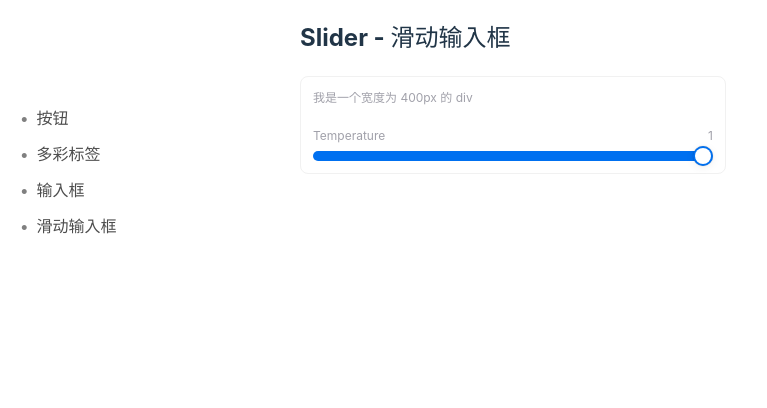
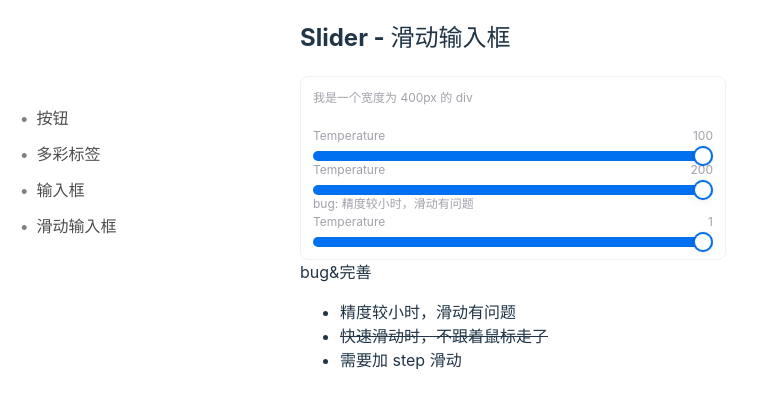
Before and after one commit to ImSwordTooth/MyComponents, a Vue app: page /#/slider in a window 1280 px wide. Shown: the top 408 px of the page, without its empty margins (0-767 px from the left). Built offline with nearby package versions, Linux system fonts and the light colour scheme.

Commit message:
添加了 slider 的滑动功能

```diff
--- a/src/components/Slider.vue
+++ b/src/components/Slider.vue
@@ -14,7 +14,7 @@
 </template>
 
 <script setup lang="ts">
-import {computed, nextTick, ref} from 'vue';
+import {computed, nextTick, onMounted, ref} from 'vue';
 
 const props = defineProps<{
   minValue: number // 最小值
@@ -28,9 +28,15 @@ const sliderValue = ref<number>(props.maxValue)
 const sliderPercent = computed(() => {
   return ((sliderValue.value - props.minValue) / props.maxValue) * 100
 })
-const stepWidth = computed(() => {
-  const { width } = sliderInner.value.getBoundingClientRect()
-  return width / ((props.maxValue - props.minValue) / props.step)
+
+const staticClientRect= computed(() => {
+  console.log(sliderInner.value.getBoundingClientRect())
+  const { width, left, right } = sliderInner.value.getBoundingClientRect()
+  return {
+    stepWidth: width / ((props.maxValue - props.minValue) / props.step), // 每一步对应的宽度
+    innerLeft: left, // slider 容器左边
+    innerRight: right // slider 容器右边
+  }
 })
 
 const isStart = ref<boolean>(false)
@@ -41,24 +47,54 @@ const startDrag = (e: MouseEvent) => {
   isStart.value = true;
   positionInfo.value = { clientX,clientY }
 
-  document.addEventListener('mouseup', () => {
-    isStart.value = false;
-    positionInfo.value = { clientX: 0, clientY: 0 }
-  })
+  document.addEventListener('mouseup', endDrag)
+  document.addEventListener('mousemove', draging)
 }
 
 const draging = (e: MouseEvent) => {
+  console.log(e)
+  e.preventDefault();
+  const { stepWidth, innerLeft, innerRight } = staticClientRect.value
   if (isStart.value) {
     const { clientX: endX, clientY: endY } = e
-    console.log({ startX: positionInfo.value.clientX, endX })
-    nextTick(() => {
-      sliderValue.value += (endX - positionInfo.value.clientX)/stepWidth.value
-      positionInfo.value = { clientX: endX, clientY: endY }
-    })
+    if (endX < innerLeft || endX > innerRight) {
+      console.log('超了')
+      return
+    }
+    console.log({ '开始': positionInfo.value.clientX, '结束': endX })
+    console.log('差值：', endX - positionInfo.value.clientX)
+    // nextTick(() => {
+    console.log('差值/step：', (endX - positionInfo.value.clientX)/stepWidth)
+      sliderValue.value += (endX - positionInfo.value.clientX)/stepWidth
 
+    const finalValue = sliderValue.value + (endX - positionInfo.value.clientX)/stepWidth
+
+    if (finalValue > props.maxValue) {
+      sliderValue.value = props.maxValue
+    }
+    if (finalValue < props.minValue) {
+      sliderValue.value = props.minValue
+    }
+
+    console.log(sliderValue.value)
+    positionInfo.value = { clientX: endX, clientY: endY }
 
   }
 }
+
+
+const endDrag = () => {
+  isStart.value = false;
+  positionInfo.value = { clientX: 0, clientY: 0 }
+
+  document.removeEventListener('mousemove', draging)
+  document.removeEventListener('mouseup', endDrag)
+}
+
+onMounted(() => {
+  const { stepWidth } = staticClientRect.value
+  console.log(stepWidth)
+})
 
 </script>
 
--- a/src/views/SliderView.vue
+++ b/src/views/SliderView.vue
@@ -5,15 +5,32 @@
     <div class="width400">
       <div style="margin-bottom: 20px">我是一个宽度为 400px 的 div</div>
 
+      <Slider :max-value="100" :min-value="0" :step="1"></Slider>
+      <Slider :max-value="200" :min-value="0" :step="1"></Slider>
+
+
+      <div>bug: 精度较小时，滑动有问题</div>
       <Slider :max-value="1" :min-value="0" :step="0.1"></Slider>
+
+
+
+
     </div>
+
+
+    <div>bug&完善</div>
+    <ul>
+      <li>精度较小时，滑动有问题</li>
+      <li><del>快速滑动时，不跟着鼠标走了</del></li>
+      <li>需要加 step 滑动</li>
+    </ul>
 
   </div>
 
 </template>
 <script setup lang="ts">
 import Slider from "../components/Slider.vue";
-import {ref} from "vue";
+import {onMounted, ref} from "vue";
 // import {  } from '@types/html'
 const variantList = [
   'solid',
@@ -28,6 +45,10 @@ const isLoading = ref<boolean>(false)
 const loadingText = ref<string>('')
 const startContent = ref<string | HTMLElement>('')
 const endContent = ref<string | HTMLElement>()
+
+onMounted(() => {
+
+})
 
 const changeIsDisabled = (e: Event) => isDisabled.value = (e.target as HTMLInputElement).checked;
 const changeIsLoading = (e: Event) => isLoading.value = (e.target as HTMLInputElement).checked;
```
